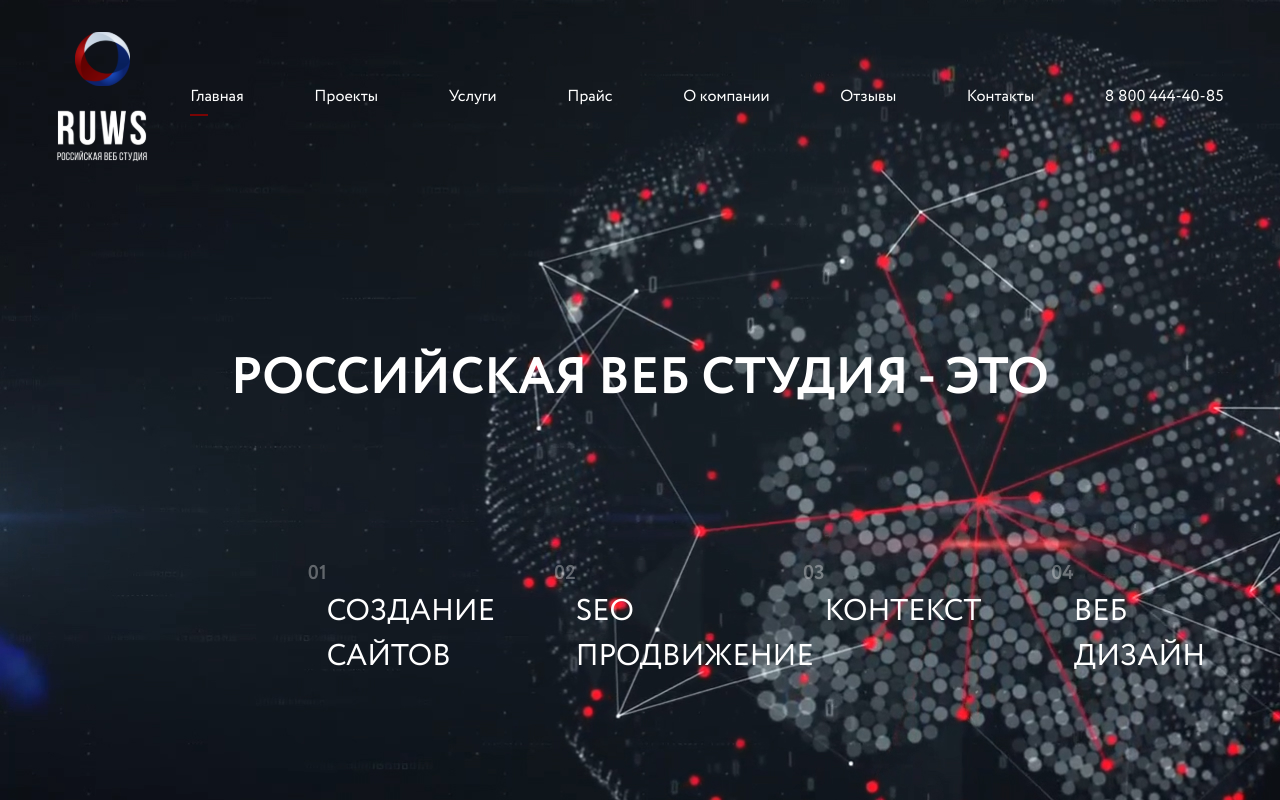
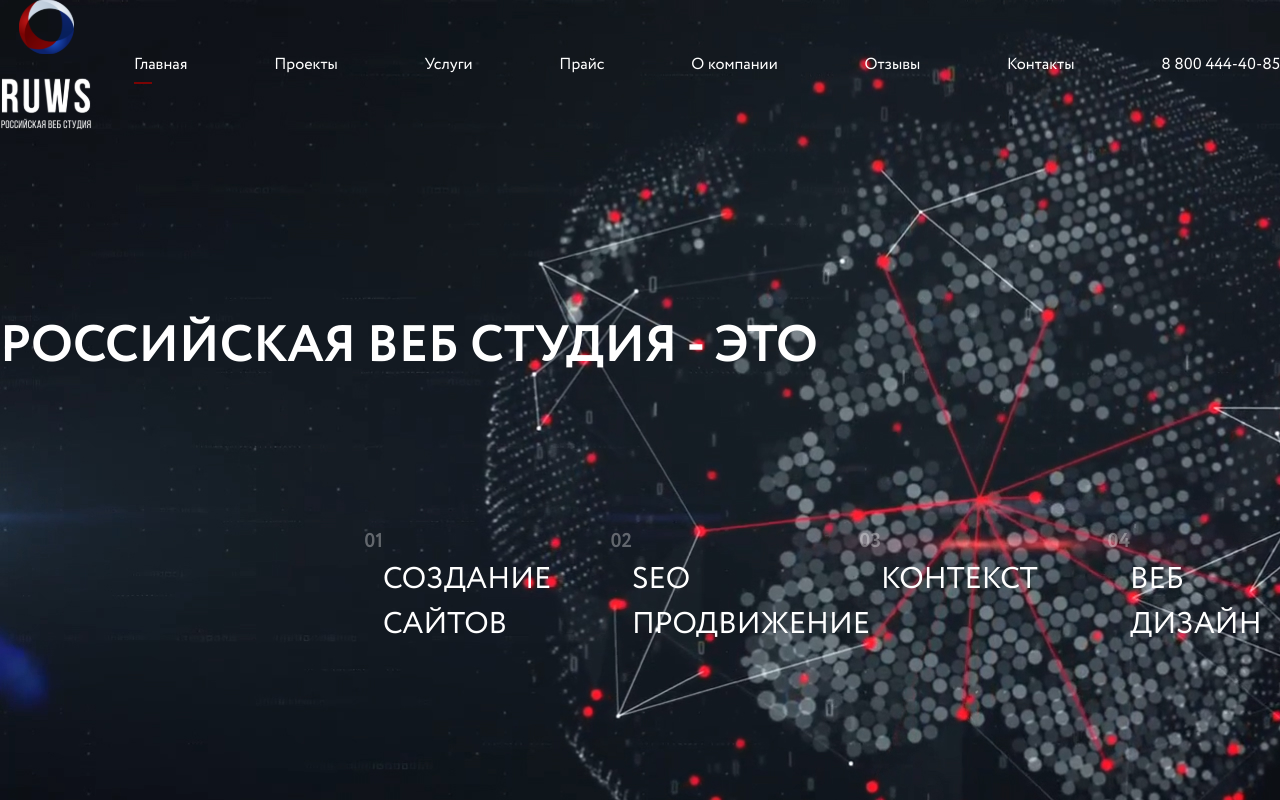
Before and after one commit to voskanvl/ruws-site, a React (Vite) app: page / in a window 1280 px wide. Built offline with nearby package versions, Linux system fonts and the light colour scheme.

Commit message:
animated routes

```diff
--- a/package.json
+++ b/package.json
@@ -16,12 +16,14 @@
         "react-dom": "^18.2.0",
         "react-router": "^6.4.3",
         "react-router-dom": "^6.4.3",
+        "react-spring": "^9.5.5",
         "sass": "^1.56.1"
     },
     "devDependencies": {
         "@types/react": "^18.0.24",
         "@types/react-dom": "^18.0.8",
         "@vitejs/plugin-react": "^2.2.0",
+        "jest": "^29.3.1",
         "js-yaml": "^4.1.0",
         "typescript": "^4.6.4",
         "vite": "^3.2.3"
--- a/src/App.css
+++ b/src/App.css
@@ -1,41 +1,6 @@
 #root {
-  max-width: 1280px;
-  margin: 0 auto;
-  padding: 2rem;
-  text-align: center;
+    max-width: 1720px;
+    margin: 0 auto;
+    padding: 2rem;
+    text-align: center;
 }
-
-.logo {
-  height: 6em;
-  padding: 1.5em;
-  will-change: filter;
-}
-.logo:hover {
-  filter: drop-shadow(0 0 2em #646cffaa);
-}
-.logo.react:hover {
-  filter: drop-shadow(0 0 2em #61dafbaa);
-}
-
-@keyframes logo-spin {
-  from {
-    transform: rotate(0deg);
-  }
-  to {
-    transform: rotate(360deg);
-  }
-}
-
-@media (prefers-reduced-motion: no-preference) {
-  a:nth-of-type(2) .logo {
-    animation: logo-spin infinite 20s linear;
-  }
-}
-
-.card {
-  padding: 2em;
-}
-
-.read-the-docs {
-  color: #888;
-}
--- /dev/null
+++ b/src/General.tsx
@@ -0,0 +1,53 @@
+import { useState } from "react";
+import { useLocation, useNavigate, Route, Routes } from "react-router";
+import { useTransition, animated } from "react-spring";
+import Global from "./globalConts";
+
+type ForwardBackward = "forward" | "backward";
+
+export default function General() {
+    const location = useLocation();
+    const navigate = useNavigate();
+    const [direction, setDirection] = useState<ForwardBackward>("forward");
+
+    const calcTransitionConfig = () => ({
+        from: {
+            opacity: 1,
+            transform: `translateX(${direction === "forward" ? "" : "-"}100%)`,
+        },
+        enter: {
+            opacity: 1,
+            transform: `translateX(0%)`,
+        },
+        leave: {
+            opacity: 1,
+            transform: `translateX(${direction === "forward" ? "-" : ""}100%)`,
+        },
+        trail: 500,
+        // config: { duration: 2000 }
+    });
+
+    const transitions = useTransition(location.pathname, calcTransitionConfig());
+
+    return (
+        <>
+            {transitions((props, item) => (
+                <div
+                    style={{
+                        position: "absolute",
+                        width: "100%",
+                        overflowX: "hidden",
+                        // background: "#fff"
+                    }}>
+                    <animated.div style={props}>
+                        <Routes location={item}>
+                            {Global.pages.map(({ path, element }) => (
+                                <Route path={path} element={element} />
+                            ))}
+                        </Routes>
+                    </animated.div>
+                </div>
+            ))}
+        </>
+    );
+}
--- a/src/components/ProjectDetails.tsx
+++ b/src/components/ProjectDetails.tsx
@@ -38,7 +38,6 @@ const ProjectDetails: FC<{ data: ProjectsData }> = ({ data }) => {
                     "top": "0px",
                     "--shiftx": shiftX + "%",
                     "--shifty": shiftY + "%",
-                    // transform: `translate(${0}%,${0}%)`,
                 } as CSSProperties
             }>
             {name}
--- a/src/globalConts.ts
+++ b/src/globalConts.tsx
@@ -1,3 +1,7 @@
+import React from "react";
+import App from "./pages/App";
+import First from "./pages/First";
+
 export default {
     OSCILLATION_COEFFICIENT: 7,
     menu: [
@@ -23,4 +27,24 @@ export default {
     common: {
         phone: "8 800 444-40-85",
     },
+    pages: [
+        {
+            id: 0,
+            next: 1,
+            previous: 1,
+            name: "Home",
+            menu: "Главная",
+            path: "/",
+            element: <First />,
+        },
+        {
+            id: 1,
+            next: 0,
+            previous: 0,
+            name: "Home",
+            menu: "Проекты",
+            path: "/projects",
+            element: <App />,
+        },
+    ],
 };
--- a/src/index.sass
+++ b/src/index.sass
@@ -22,6 +22,11 @@
   -webkit-font-smoothing: antialiased
   -moz-osx-font-smoothing: grayscale
   -webkit-text-size-adjust: 100%
+
+#root
+  max-width: 1720px
+  margin: 0 auto
+  position: relative
 
 a
   font-weight: 500
--- a/src/main.tsx
+++ b/src/main.tsx
@@ -1,13 +1,14 @@
 import React from "react";
 import { createRoot } from "react-dom/client";
-import App from "./App";
 import "./index.sass";
-import { createBrowserRouter, RouterProvider } from "react-router-dom";
-import First from "./First";
-import router from "./router";
+import { BrowserRouter as Router } from "react-router-dom";
+// import router from "./router";
+import General from "./General";
 
 createRoot(document.getElementById("root") as HTMLElement).render(
     <React.StrictMode>
-        <RouterProvider router={router} />
+        <Router>
+            <General />
+        </Router>
     </React.StrictMode>,
 );
--- a/src/First.tsx
+++ b/src/pages/First.tsx
@@ -1,13 +1,13 @@
 import React from "react";
-import BigMenu from "./components/BigMenu";
-import Header from "./components/Header";
+import BigMenu from "../components/BigMenu";
+import Header from "../components/Header";
 
 export default function First() {
     return (
-        <div className="main-container">
+        <>
             <Header />
             <h1 className="main-title">РОССИЙСКАЯ ВЕБ СТУДИЯ - ЭТО</h1>
             <BigMenu />
-        </div>
+        </>
     );
 }
```
Also changed, not shown: src/pages/App.tsx (renamed from src/App.tsx, +6 -6 lines), src/router.tsx (deleted, +0 -12 lines), 1 other file (tests, documents, lock files or other folders).
